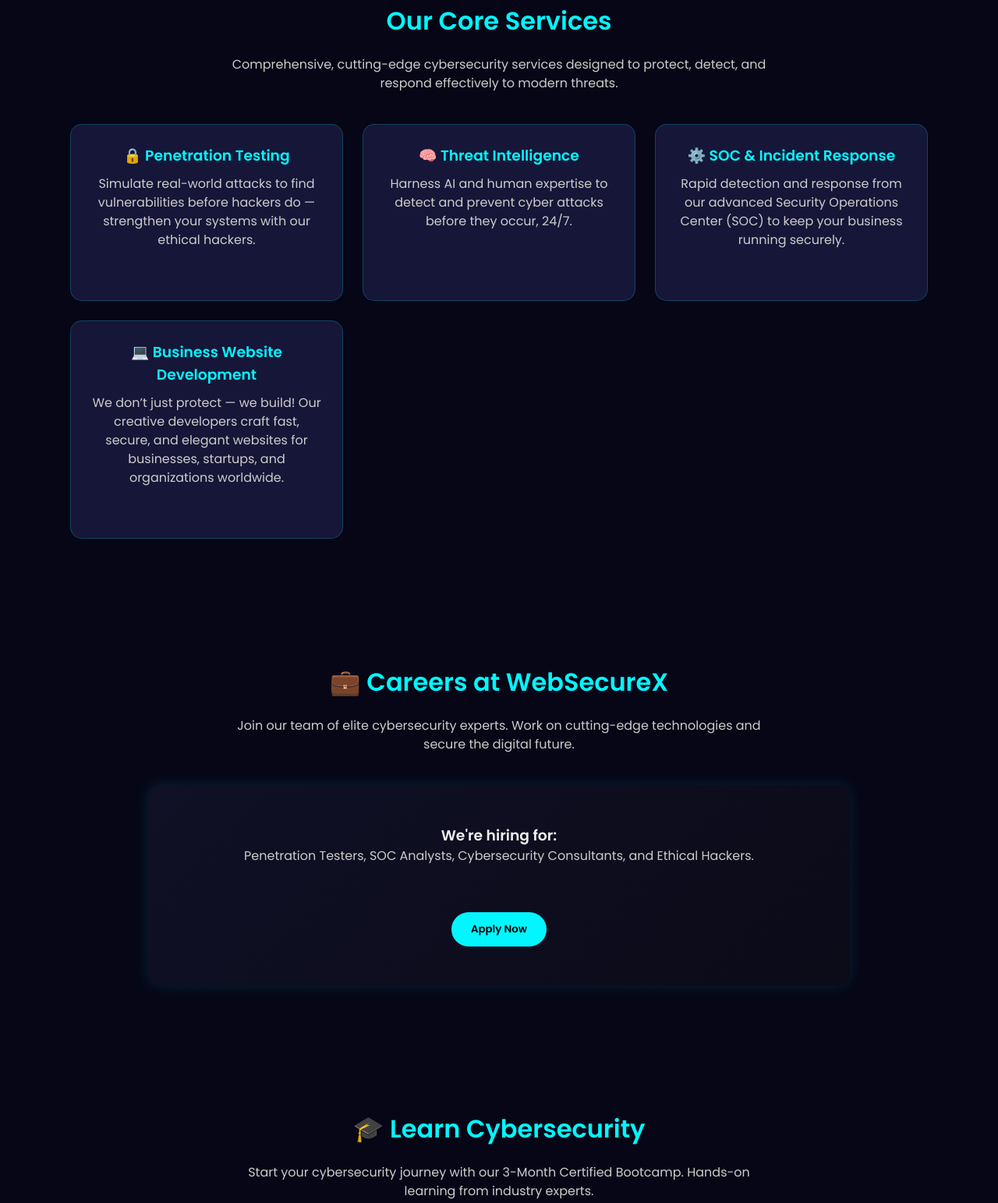
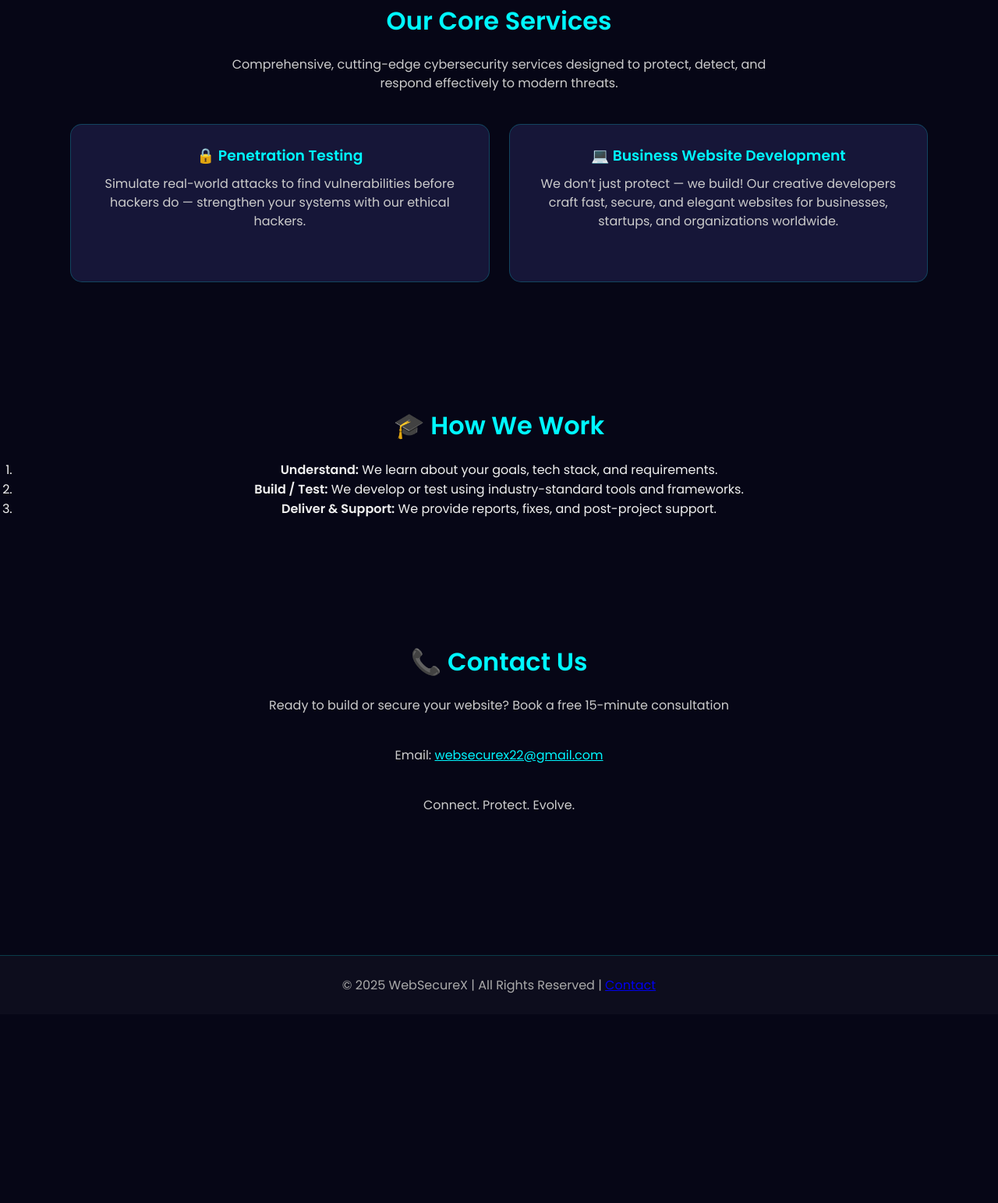
Before and after one commit to WebSecureX/websecurex-site, a plain HTML site: page index.html in a window 1280 px wide. Shown: the part 897-2440 px from the top of the page at 78% size. After the commit the page ends 2198 px from the top, so only its background shows below. Drawn offline with Linux system fonts and the light colour scheme.

Commit message:
Updated homepage design

```diff
--- a/index.html
+++ b/index.html
@@ -286,8 +286,6 @@
   <nav>
     <a href="#home">Home</a>
     <a href="#services">Services</a>
-    <a href="#careers">Careers</a>
-    <a href="#courses">Courses</a>
     <a href="#contact">Contact</a>
   </nav>
 </header>
@@ -310,46 +308,27 @@
       <p>Simulate real-world attacks to find vulnerabilities before hackers do — strengthen your systems with our ethical hackers.</p>
     </div>
     <div class="card">
-      <h3>🧠 Threat Intelligence</h3>
-      <p>Harness AI and human expertise to detect and prevent cyber attacks before they occur, 24/7.</p>
-    </div>
-    <div class="card">
-      <h3>⚙️ SOC & Incident Response</h3>
-      <p>Rapid detection and response from our advanced Security Operations Center (SOC) to keep your business running securely.</p>
-    </div>
-    <div class="card">
        <h3>💻 Business Website Development</h3>
       <p>We don’t just protect — we build! Our creative developers craft fast, secure, and elegant websites for businesses, startups, and organizations worldwide.</p>
     </div>
   </div>
 </section>
 
-<!-- CAREERS -->
-<section id="careers" class="section">
-  <h2>💼 Careers at WebSecureX</h2>
-  <p>Join our team of elite cybersecurity experts. Work on cutting-edge technologies and secure the digital future.</p>
-  <div class="career-banner">
-    <h3>We're hiring for:</h3>
-    <p>Penetration Testers, SOC Analysts, Cybersecurity Consultants, and Ethical Hackers.</p>
-    <button onclick="location.href='careers.html'">Apply Now</button>
-  </div>
-</section>
 
 <!-- COURSES -->
 <section id="courses" class="section">
-  <h2>🎓 Learn Cybersecurity</h2>
-  <p>Start your cybersecurity journey with our 3-Month Certified Bootcamp. Hands-on learning from industry experts.</p>
-  <div class="career-banner">
-    <h3>3-Month Cybersecurity Bootcamp</h3>
-    <p>Get certified, learn ethical hacking, SOC operations, and more — all for ₹2,599 only!</p>
-    <button onclick="location.href='course.html'">Enroll Now 🚀</button>
-  </div>
+  <h2>🎓 How We Work</h2>
+  <ol>
+        <li><strong>Understand:</strong> We learn about your goals, tech stack, and requirements.</li>
+        <li><strong>Build / Test:</strong> We develop or test using industry-standard tools and frameworks.</li>
+        <li><strong>Deliver & Support:</strong> We provide reports, fixes, and post-project support.</li>
+      </ol>
 </section>
 
 <!-- CONTACT -->
 <section id="contact" class="section">
   <h2>📞 Contact Us</h2>
-  <p>Have questions or need a consultation? We’re here to help.</p>
+  <p> Ready to build or secure your website? Book a free 15-minute consultation</p>
   <p>Email: <a href="mailto:websecurex22@gmail.com" style="color:#00f7ff;">websecurex22@gmail.com</a></p>
   <p>Connect. Protect. Evolve.</p>
 </section>
```
